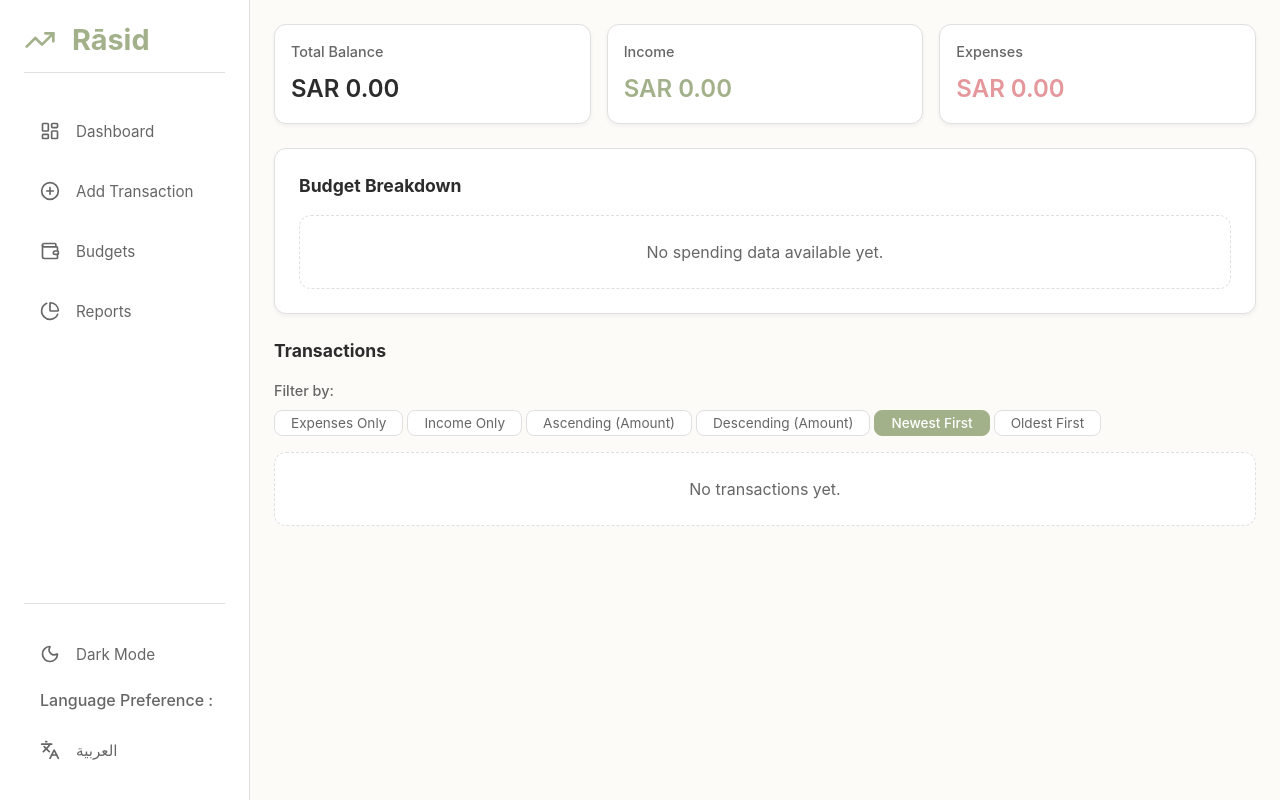
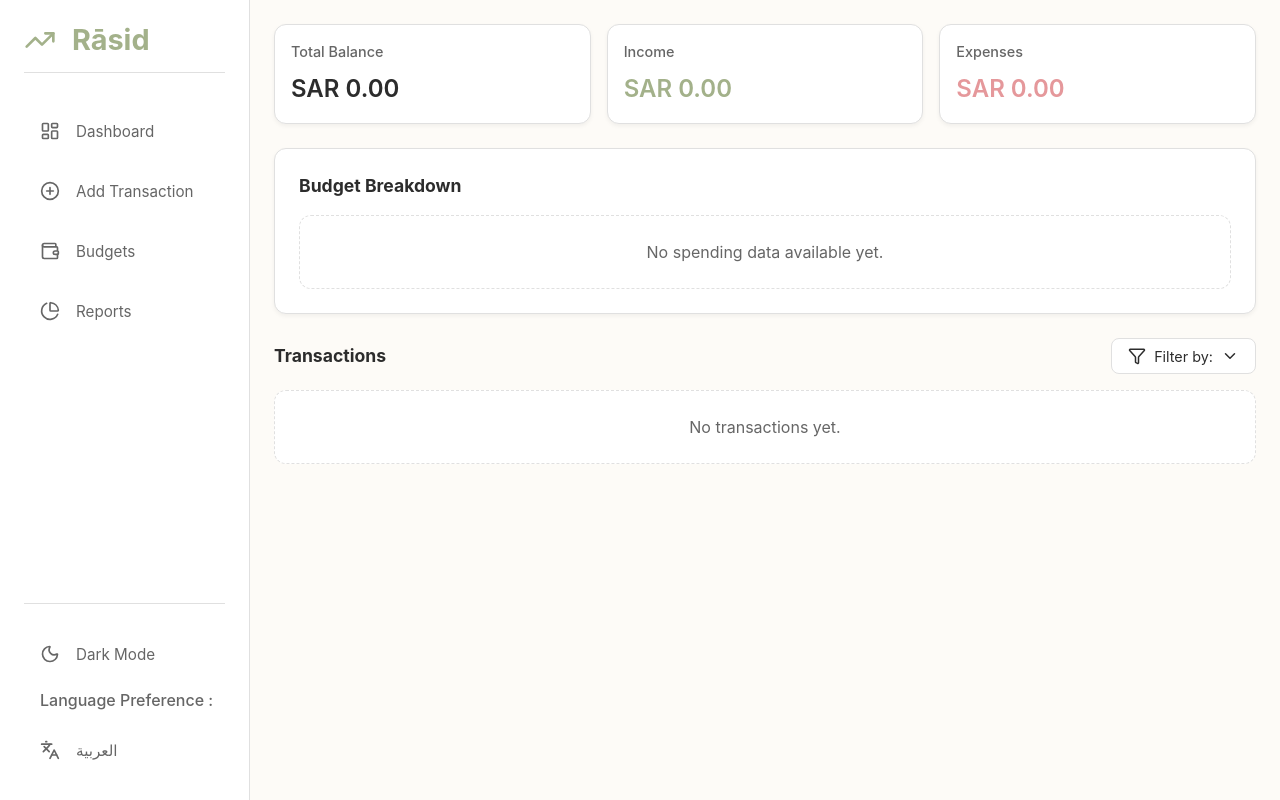
Before and after one commit to HassanAlmaimani/Rasid, a React (Vite) app: page / in a window 1280 px wide. Built offline with nearby package versions, Linux system fonts and the light colour scheme.

Commit message:
feat: Add Dashboard component displaying financial summaries, filterable and sortable transactions, and accompanying styles.

```diff
--- a/src/components/Dashboard.css
+++ b/src/components/Dashboard.css
@@ -49,7 +49,8 @@
 
 .transactions-header {
     display: flex;
-    flex-direction: column;
+    justify-content: space-between;
+    align-items: center;
     gap: var(--spacing-md);
 }
 
@@ -58,46 +59,124 @@
     color: var(--color-text-main);
 }
 
-.filter-controls {
-    display: flex;
-    flex-direction: column;
-    gap: var(--spacing-sm);
+.filter-dropdown-container {
+    position: relative;
 }
 
-.filter-label {
-    font-size: 0.9rem;
-    color: var(--color-text-secondary);
-    font-weight: 500;
-}
-
-.filter-buttons {
+.filter-dropdown-btn {
     display: flex;
-    flex-wrap: wrap;
-    gap: var(--spacing-xs);
-}
-
-.filter-btn {
-    padding: var(--spacing-xs) var(--spacing-md);
+    align-items: center;
+    gap: var(--spacing-sm);
+    padding: var(--spacing-sm) var(--spacing-md);
     background-color: var(--color-card-bg);
     border: 1px solid var(--color-border);
     border-radius: var(--radius-sm);
-    font-size: 0.85rem;
-    color: var(--color-text-secondary);
+    font-size: 0.9rem;
+    color: var(--color-text-main);
     cursor: pointer;
     transition: all 0.2s;
 }
 
-.filter-btn:hover {
+.filter-dropdown-btn:hover {
     background-color: var(--color-bg);
     border-color: var(--color-primary);
-    color: var(--color-primary);
 }
 
-.filter-btn.active {
+.filter-badge {
     background-color: var(--color-primary);
-    border-color: var(--color-primary);
+    color: white;
+    font-size: 0.75rem;
+    font-weight: 600;
+    padding: 2px 6px;
+    border-radius: 10px;
+    min-width: 18px;
+    text-align: center;
+}
+
+.chevron {
+    transition: transform 0.2s;
+}
+
+.chevron.open {
+    transform: rotate(180deg);
+}
+
+.filter-dropdown-menu {
+    position: absolute;
+    top: calc(100% + 4px);
+    right: 0;
+    background-color: var(--color-card-bg);
+    border: 1px solid var(--color-border);
+    border-radius: var(--radius-md);
+    box-shadow: var(--shadow-md);
+    padding: var(--spacing-sm);
+    min-width: 200px;
+    z-index: 10;
+    animation: slideDown 0.2s ease;
+}
+
+[dir="rtl"] .filter-dropdown-menu {
+    right: auto;
+    left: 0;
+}
+
+@keyframes slideDown {
+    from {
+        opacity: 0;
+        transform: translateY(-8px);
+    }
+
+    to {
+        opacity: 1;
+        transform: translateY(0);
+    }
+}
+
+.filter-group {
+    display: flex;
+    flex-direction: column;
+    gap: var(--spacing-xs);
+}
+
+.filter-group-label {
+    font-size: 0.8rem;
+    font-weight: 600;
+    color: var(--color-text-secondary);
+    text-transform: uppercase;
+    letter-spacing: 0.5px;
+    padding: var(--spacing-xs) var(--spacing-sm);
+}
+
+.filter-option {
+    padding: var(--spacing-sm) var(--spacing-md);
+    background-color: transparent;
+    border: none;
+    border-radius: var(--radius-sm);
+    font-size: 0.9rem;
+    color: var(--color-text-main);
+    cursor: pointer;
+    transition: all 0.2s;
+    text-align: left;
+}
+
+[dir="rtl"] .filter-option {
+    text-align: right;
+}
+
+.filter-option:hover {
+    background-color: var(--color-bg);
+}
+
+.filter-option.active {
+    background-color: var(--color-primary);
     color: white;
     font-weight: 500;
+}
+
+.filter-divider {
+    height: 1px;
+    background-color: var(--color-border);
+    margin: var(--spacing-sm) 0;
 }
 
 .transaction-list {
@@ -177,12 +256,19 @@
 }
 
 @media (max-width: 768px) {
-    .filter-buttons {
+    .transactions-header {
         flex-direction: column;
+        align-items: flex-start;
     }
 
-    .filter-btn {
+    .filter-dropdown-btn {
         width: 100%;
-        text-align: center;
+        justify-content: space-between;
+    }
+
+    .filter-dropdown-menu {
+        left: 0;
+        right: 0;
+        width: 100%;
     }
 }
--- a/src/components/Dashboard.jsx
+++ b/src/components/Dashboard.jsx
@@ -3,6 +3,7 @@ import { useFinance } from '../contexts/FinanceContext';
 import { useLanguage } from '../contexts/LanguageContext';
 import { formatCurrency } from '../utils/format';
 import BudgetPieChart from './BudgetPieChart';
+import { Filter, ChevronDown } from 'lucide-react';
 import './Dashboard.css';
 
 const Dashboard = () => {
@@ -15,6 +16,8 @@ const Dashboard = () => {
         type: 'all', // 'all', 'expense', 'income'
         sortBy: 'newest', // 'newest', 'oldest', 'ascending', 'descending'
     });
+
+    const [isFilterOpen, setIsFilterOpen] = useState(false);
 
     // Toggle filter
     const toggleFilter = (filterType, value) => {
@@ -54,6 +57,9 @@ const Dashboard = () => {
         return result;
     }, [transactions, filters]);
 
+    // Count active filters
+    const activeFilterCount = (filters.type !== 'all' ? 1 : 0) + (filters.sortBy !== 'newest' ? 1 : 0);
+
     return (
         <div className="dashboard">
             <section className="summary-cards">
@@ -76,46 +82,68 @@ const Dashboard = () => {
             <section className="transactions-section">
                 <div className="transactions-header">
                     <h3>{t('transactions')}</h3>
-                    <div className="filter-controls">
-                        <span className="filter-label">{t('filterBy')}</span>
-                        <div className="filter-buttons">
+                    <div className="filter-dropdown-container">
                         <button
-                                className={`filter-btn ${filters.type === 'expense' ? 'active' : ''}`}
+                            className="filter-dropdown-btn"
+                            onClick={() => setIsFilterOpen(!isFilterOpen)}
+                        >
+                            <Filter size={18} />
+                            <span>{t('filterBy')}</span>
+                            {activeFilterCount > 0 && (
+                                <span className="filter-badge">{activeFilterCount}</span>
+                            )}
+                            <ChevronDown size={18} className={`chevron ${isFilterOpen ? 'open' : ''}`} />
+                        </button>
+
+                        {isFilterOpen && (
+                            <div className="filter-dropdown-menu">
+                                <div className="filter-group">
+                                    <span className="filter-group-label">{t('type')}</span>
+                                    <button
+                                        className={`filter-option ${filters.type === 'expense' ? 'active' : ''}`}
                                         onClick={() => toggleFilter('type', 'expense')}
                                     >
                                         {t('expensesOnly')}
                                     </button>
                                     <button
-                                className={`filter-btn ${filters.type === 'income' ? 'active' : ''}`}
+                                        className={`filter-option ${filters.type === 'income' ? 'active' : ''}`}
                                         onClick={() => toggleFilter('type', 'income')}
                                     >
                                         {t('incomeOnly')}
                                     </button>
+                                </div>
+
+                                <div className="filter-divider"></div>
+
+                                <div className="filter-group">
+                                    <span className="filter-group-label">{t('sortBy')}</span>
                                     <button
-                                className={`filter-btn ${filters.sortBy === 'ascending' ? 'active' : ''}`}
+                                        className={`filter-option ${filters.sortBy === 'ascending' ? 'active' : ''}`}
                                         onClick={() => toggleFilter('sortBy', 'ascending')}
                                     >
                                         {t('ascending')}
                                     </button>
                                     <button
-                                className={`filter-btn ${filters.sortBy === 'descending' ? 'active' : ''}`}
+                                        className={`filter-option ${filters.sortBy === 'descending' ? 'active' : ''}`}
                                         onClick={() => toggleFilter('sortBy', 'descending')}
                                     >
                                         {t('descending')}
                                     </button>
                                     <button
-                                className={`filter-btn ${filters.sortBy === 'newest' ? 'active' : ''}`}
+                                        className={`filter-option ${filters.sortBy === 'newest' ? 'active' : ''}`}
                                         onClick={() => toggleFilter('sortBy', 'newest')}
                                     >
                                         {t('newestFirst')}
                                     </button>
                                     <button
-                                className={`filter-btn ${filters.sortBy === 'oldest' ? 'active' : ''}`}
+                                        className={`filter-option ${filters.sortBy === 'oldest' ? 'active' : ''}`}
                                         onClick={() => toggleFilter('sortBy', 'oldest')}
                                     >
                                         {t('oldestFirst')}
                                     </button>
                                 </div>
+                            </div>
+                        )}
                     </div>
                 </div>
                 {filteredTransactions.length === 0 ? (
--- a/src/utils/translations.js
+++ b/src/utils/translations.js
@@ -34,6 +34,8 @@ export const translations = {
         budgetBreakdown: 'Budget Breakdown',
         noSpendingData: 'No spending data available yet.',
         filterBy: 'Filter by:',
+        type: 'Type',
+        sortBy: 'Sort By',
         expensesOnly: 'Expenses Only',
         incomeOnly: 'Income Only',
         ascending: 'Ascending (Amount)',
@@ -76,6 +78,8 @@ export const translations = {
         budgetBreakdown: 'تفصيل الميزانية',
         noSpendingData: 'لا توجد بيانات إنفاق متاحة بعد.',
         filterBy: 'تصفية حسب:',
+        type: 'النوع',
+        sortBy: 'ترتيب حسب',
         expensesOnly: 'المصروفات فقط',
         incomeOnly: 'الدخل فقط',
         ascending: 'تصاعدي (المبلغ)',
```
Lines whose indentation alone changed are shown as unchanged.
